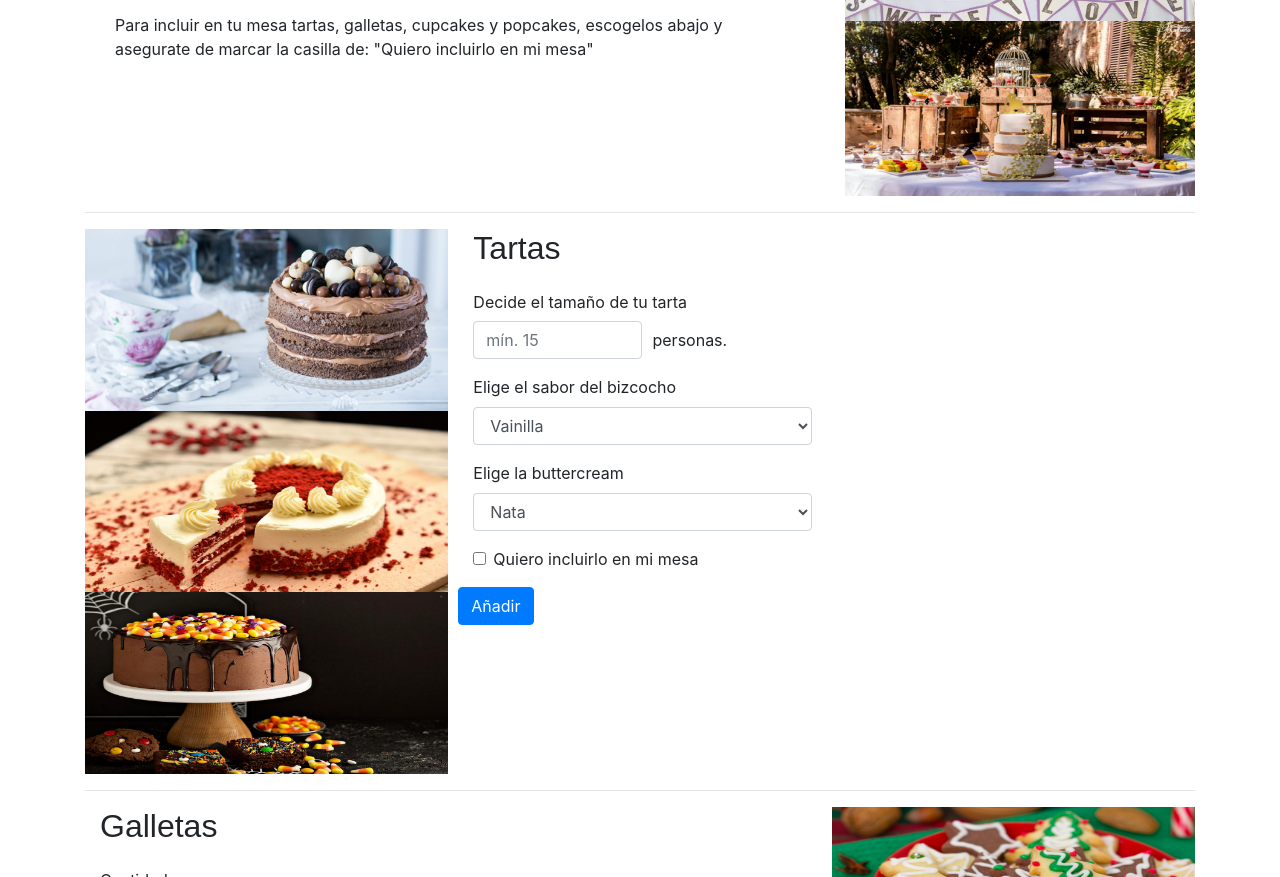
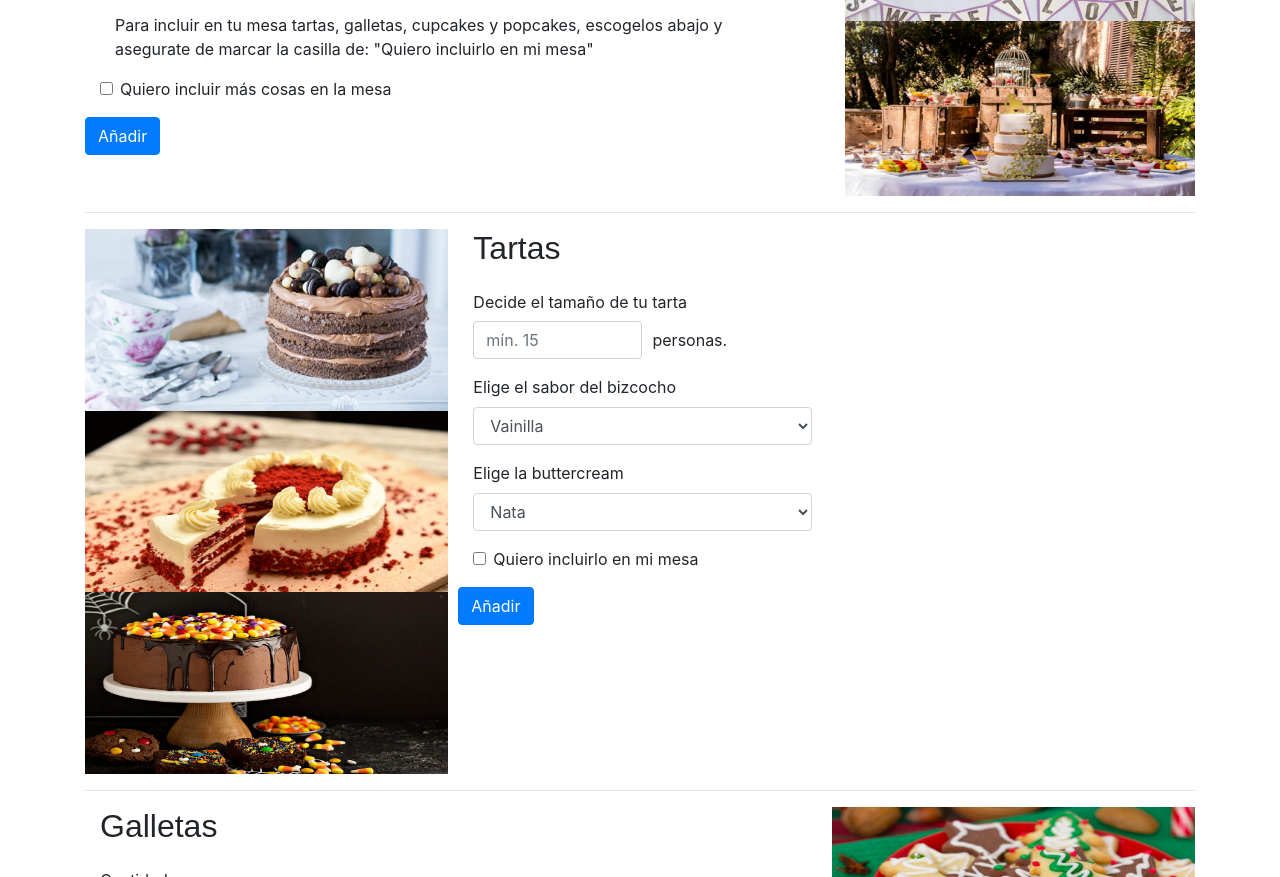
Before and after one commit to david-fgdl/DAW-I-G4, a website: page encargos.html in a window 1280 px wide. Shown: the part 1933-2810 px from the top of the page. Drawn offline with nearby package versions, Linux system fonts and the light colour scheme.

Commit message:
añadiendo detalles a encargos

```diff
--- a/encargos.html
+++ b/encargos.html
@@ -165,6 +165,15 @@
                         </p>
                     </div>
                 </div>
+
+                <div class="form-group col-md-12">
+                    <div class="form-check">
+                        <input class="form-check-input" type="checkbox" id="gridCheck-mesa" />
+                        <label class="form-check-label" for="gridCheck-mesa">Quiero incluir más cosas en la
+                            mesa</label>
+                    </div>
+                </div>
+                <button type="submit" class="btn btn-primary">Añadir</button>
             </div>
             <div class="d-none d-md-none d-lg-block col-lg-4">
                 <img class="d-block w-100" src="imagenes/encargos/mesas-dulces-1200-600 (1).png" />
@@ -173,7 +182,6 @@
                 <img class="d-block w-100" src="imagenes/encargos/mesas-dulces-1200-600 (4).png" />
                 <img class="d-block w-100" src="imagenes/encargos/mesas-dulces-1200-600 (5).png" />
             </div>
-
         </div>
 
         <hr />
@@ -184,8 +192,6 @@
                 <img class="d-block w-100" src="imagenes/encargos/tartas-1200-600 (2).png" />
                 <img class="d-block w-100" src="imagenes/encargos/tartas-1200-600 (3).png" />
             </div>
-
-
             <div class="col-md-12 col-lg-8">
                 <div class="form-group col-md-12 ">
                     <h2>Tartas</h2>
@@ -197,8 +203,7 @@
                     <div class="form-row">
                         <label for="tartas" class="col-md-12 col-form-label">Decide el tamaño de tu tarta</label>
                         <div class="col-md-3 col-lg-3 ">
-                            <input type="number" class="form-control" min="15" max="125"
-                                placeholder="mín. 15" />
+                            <input type="number" class="form-control" min="15" max="125" placeholder="mín. 15" />
                         </div>
                         <label for="tartas" class="col-md-3 col-lg-3 col-form-label">personas.</label>
                     </div>
@@ -317,7 +322,6 @@
                 <img class="d-block w-100" src="imagenes/encargos/cup-pop-cakes-1200-600 (2).png" />
                 <img class="d-block w-100" src="imagenes/encargos/cup-pop-cakes-1200-600 (5).png" />
             </div>
-
             <div class="col-md-12 col-lg-8">
                 <div class="form-group col-md-12">
                     <h2>Cupcakes y Popcakes</h2>
@@ -415,7 +419,6 @@
                         <option>Todos</option>
                     </select>
                 </div>
-
                 <div class="form-group col-md-12">
                     <div class="form-check">
                         <input class="form-check-input" type="checkbox" id="gridCheck-pop-cakes" />
@@ -439,6 +442,7 @@
             <button type="submit" class="btn btn-primary">Enviar</button>
         </div>
     </div>
+
     <!-- Genérico para todas las páginas -->
     <footer>
         <div class="row">
```
